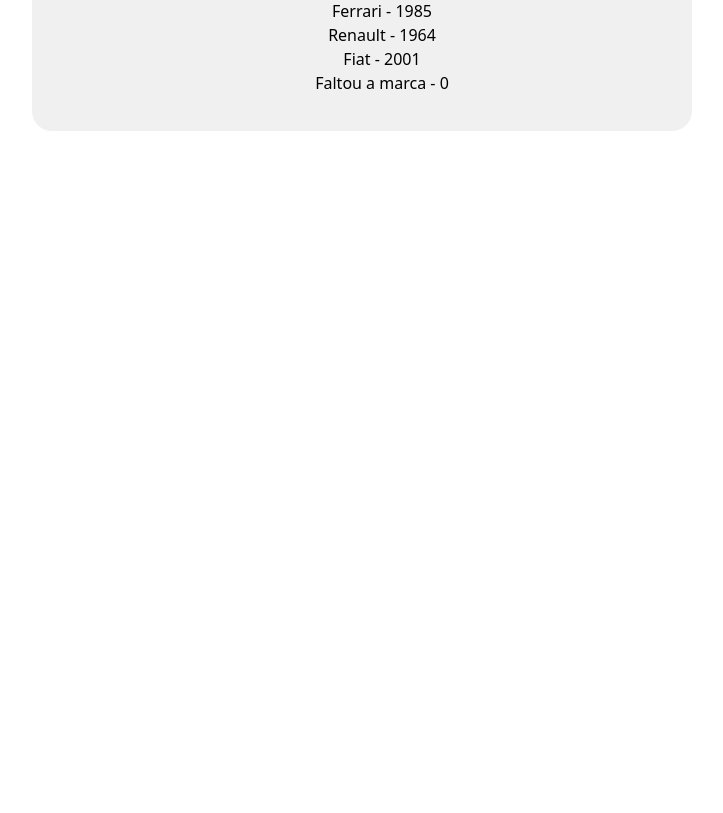
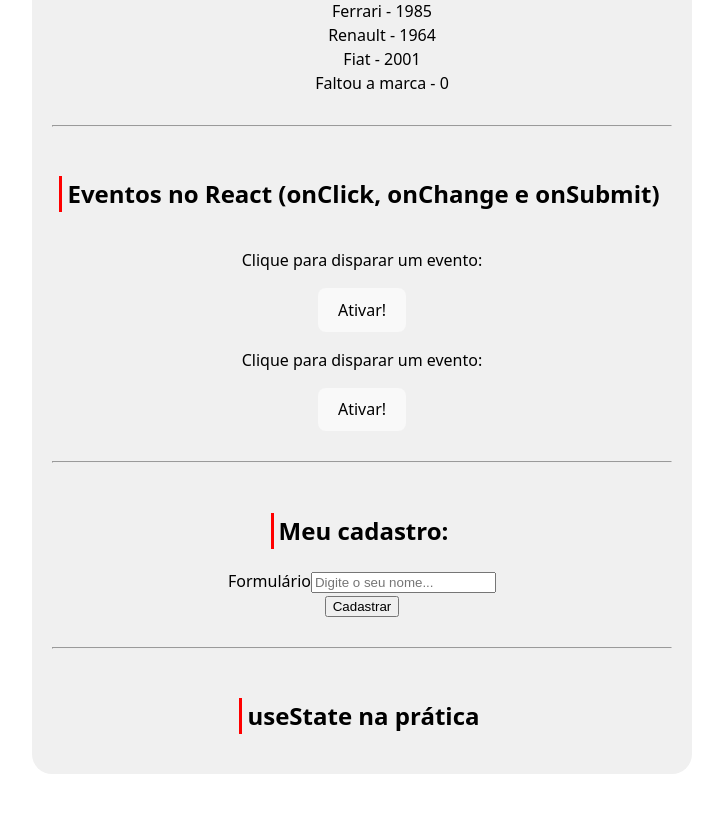
Before and after one commit to Filipe520/Curso-React-2025, a React (Vite) app: page / in a window 1280 px wide. Shown: the part 3200-4013 px from the top of the page, without its empty margins (278-1001 px from the left). Before the commit the page ends 3373 px from the top, so only its background shows below. Built offline with nearby package versions, Linux system fonts and the light colour scheme.

Commit message:
Eventos no React (onClick, onChange e onSubmit)

```diff
--- a/src/App.jsx
+++ b/src/App.jsx
@@ -1,12 +1,14 @@
 // Nessa parte vai ficar as importações
 
-//import { useState } from 'react'
+import { useState } from 'react'
 
 import HelloWorld from './components/HelloWord';
 import SayMyName from './components/SayMyName';
 import Pessoa from './components/Pessoa';
 import Frase from './components/Frase';
 import List from './components/List';
+import Evento from './components/EventoClick';
+import Form from './components/Form';
 
 import './App.css'
 
@@ -80,6 +82,18 @@
       <h2>Lista</h2>
       <List></List>
 
+      <hr />
+      <h2>Eventos no React (onClick, onChange e onSubmit)</h2>
+
+      <Evento numero='1'></Evento>
+      <Evento numero='2'></Evento>
+
+      <hr />
+      <Form></Form>
+      <hr />
+      <h2>useState na prática</h2>
+
+
     </div>
   )
 }
--- /dev/null
+++ b/src/components/EventoClick.jsx
@@ -0,0 +1,14 @@
+const Evento = ({ numero }) => {
+    function meuEvento() {
+        console.log(`Opa, Fui Ativado. ${numero}`)
+    }
+
+    return (
+        <>
+            <p>Clique para disparar um evento:</p>
+            <button onClick={meuEvento}>Ativar!</button>
+        </>
+    )
+}
+
+export default Evento;
--- /dev/null
+++ b/src/components/Form.jsx
@@ -0,0 +1,24 @@
+const Form = () => {
+    function cadastrarUsuario(e) {
+        e.preventDefault()
+        console.log('Cadastrou o usuário.')
+    }
+
+    return (
+        <section>
+            <h2>Meu cadastro:</h2>
+
+            <form onSubmit={cadastrarUsuario}>
+                <section>
+                    <label htmlFor="TextInput">Formulário</label>
+                    <input type="text" name="textInput" id="TextInput" placeholder="Digite o seu nome..."/>
+                </section>
+                <section>
+                    <input type="submit" value="Cadastrar" />
+                </section>
+            </form>
+        </section>
+    )
+}
+
+export default Form;
```
